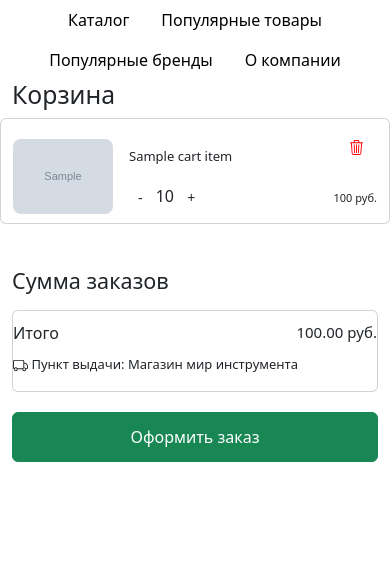
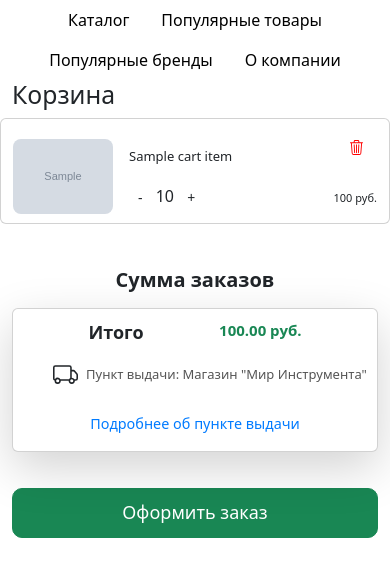
Before and after one commit to nafana123/shopInstrument, a Symfony app: template templates/basket.html.twig in a window 390 px wide. Shown: the part 56-633 px from the top of the page. Run offline with Twig, Linux system fonts and the light colour scheme; the template is opened without the code that fills it: most values are stand-ins (such as "Sample title", 1, 10 or a date in 2020); grey boxes marked "Sample" are stand-in pictures; some libraries are stand-ins or nearby versions.

Commit message:
micro fix

```diff
--- a/public/style/basket/basket.css
+++ b/public/style/basket/basket.css
@@ -42,6 +42,21 @@ svg{
 .totalPrice{
     font-size: 23px;
 }
+p.card-text{
+    display: flex;
+    justify-content: space-between;
+    font-size: 1.125rem;
+    font-weight: 600;
+}
+.infPu{
+    display: flex;
+    align-items: center;
+    margin-left: 20px;
+}
+.teInf{
+    font-size:14px;
+    color: #555;
+}
 @media (max-width: 1440px) and (min-width: 1024px){
     p.inf{
         font-size: 15px;
@@ -54,9 +69,9 @@ svg{
     p.inf{
         display: none;
     }
-    .card-text{
-        display: flex;
-        flex-direction: column;
+    .col-12.col-md-3 {
+        flex: 0 0 41.66667%;
+        max-width: 41.66667%;
     }
 
 }
@@ -67,9 +82,16 @@ svg{
     p.inf{
         display: none;
     }
-    .card-text{
-        display: flex;
-        flex-direction: column;
+    .teInf{
+        font-size: 13px;
+    }
+    svg.bi.bi-truck{
+        width: 45px;
+        height: 45px;
+    }
+    .col-12.col-md-3 {
+        flex: 0 0 41.66667%;
+        max-width: 41.66667%;
     }
 
 }
@@ -100,4 +122,18 @@ svg{
     p.inf{
         font-size: 13px;
     }
+    p.card-text{
+        justify-content: space-evenly;
+    }
+    .teInf{
+        font-size: 13px;
+        color: #555;
+    }
+    svg.bi.bi-truck{
+        width: 25px;
+        height: 25px;
+    }
+    .infPu{
+        margin-left: 40px;
+    }
 }
--- a/templates/basket.html.twig
+++ b/templates/basket.html.twig
@@ -55,27 +55,38 @@
             </div>
 
             <div class="col-12 col-md-3">
-                <h4 class="card-title mt-4">Сумма заказов</h4>
-                <div class="card mt-3">
+                <h4 class="card-title mt-4 text-center" style="font-size: 1.25rem; font-weight: bold;">Сумма заказов</h4>
+                <div class="card mt-3 shadow-lg">
                     <div class="card-body">
-                        <p class="card-text" style="display: flex; justify-content: space-between;">
+                        <p class="card-text">
                             <span>Итого</span>
-                            <span id="totalPrice"  class="totalPrice">0 руб.</span>
+                            <span id="totalPrice" class="totalPrice text-success">0 руб.</span>
                         </p>
-                    </div>
-                    <a class="navbar-brand col-12" href="{{ path('infopage') }}">
-                        <p class="inf">
-                            <svg xmlns="http://www.w3.org/2000/svg" width="25" height="25" fill="currentColor" class="bi bi-truck" viewBox="0 0 16 16">
+                        <div class="mt-3">
+                            <div class="d-flex justify-content-between align-items-center">
+                                <div class="infPu">
+                                    <svg xmlns="http://www.w3.org/2000/svg" width="20" height="20" fill="currentColor" class="bi bi-truck" viewBox="0 0 16 16">
                                         <path d="M0 3.5A1.5 1.5 0 0 1 1.5 2h9A1.5 1.5 0 0 1 12 3.5V5h1.02a1.5 1.5 0 0 1 1.17.563l1.481 1.85a1.5 1.5 0 0 1 .329.938V10.5a1.5 1.5 0 0 1-1.5 1.5H14a2 2 0 1 1-4 0H5a2 2 0 1 1-3.998-.085A1.5 1.5 0 0 1 0 10.5v-7zm1.294 7.456A1.999 1.999 0 0 1 4.732 11h5.536a2.01 2.01 0 0 1 .732-.732V3.5a.5.5 0 0 0-.5-.5h-9a.5.5 0 0 0-.5.5v7a.5.5 0 0 0 .294.456zM12 10a2 2 0 0 1 1.732 1h.768a.5.5 0 0 0 .5-.5V8.35a.5.5 0 0 0-.11-.312l-1.48-1.85A.5.5 0 0 0 13.02 6H12v4zm-9 1a1 1 0 1 0 0 2 1 1 0 0 0 0-2zm9 0a1 1 0 1 0 0 2 1 1 0 0 0 0-2z"/>
                                     </svg>
-                            Пункт выдачи: Магазин мир инструмента
+                                    <span class="ms-2 teInf">Пункт выдачи: Магазин "Мир Инструмента"</span>
+                                </div>
+                            </div>
+                        </div>
+                    </div>
+                    <a class="navbar-brand col-12 text-center text-decoration-none mt-3" href="{{ path('infopage') }}" style="color: #007bff;">
+                        <p class="inf d-flex align-items-center justify-content-center" style="font-size: 0.9rem;">
+                            Подробнее об пункте выдачи
                         </p>
                     </a>
                 </div>
+
                 <form action="{{ path('check') }}" method="POST">
-                    <button type="submit" class="btn btn-success" style="width: 100%; height: 50px; align-content: center;">Оформить заказ</button>
+                    <button type="submit" class="btn btn-success mt-3" style="width: 100%; height: 50px; border-radius: 10px; font-size: 1.125rem;">
+                        Оформить заказ
+                    </button>
                 </form>
             </div>
+
         </div>
     </div>
 {% else %}
--- a/templates/katalog/product.html.twig
+++ b/templates/katalog/product.html.twig
@@ -103,7 +103,7 @@
                                                         <a href="{{ path('basket') }}">Товар добавлен в корзину</a>
                                                     </div>
                                                 {% else %}
-                                                    <button data-product-id="{{ product.id }}" class="btn btn-success add-to-basket" style="width: 100%">Добавить в корзину</button>
+                                                    <button data-product-id="{{ product.id }}" class="btn btn-success add-to-basket">Добавить в корзину</button>
                                                     <div class="added-to-basket-text" style="display: none;">
                                                         <a href="{{ path('basket') }}">Товар добавлен в корзину</a>
                                                     </div>
```
Also changed, not shown: public/style/katalog/product.css (+20 -12 lines). Lines whose indentation alone changed are shown as unchanged.
